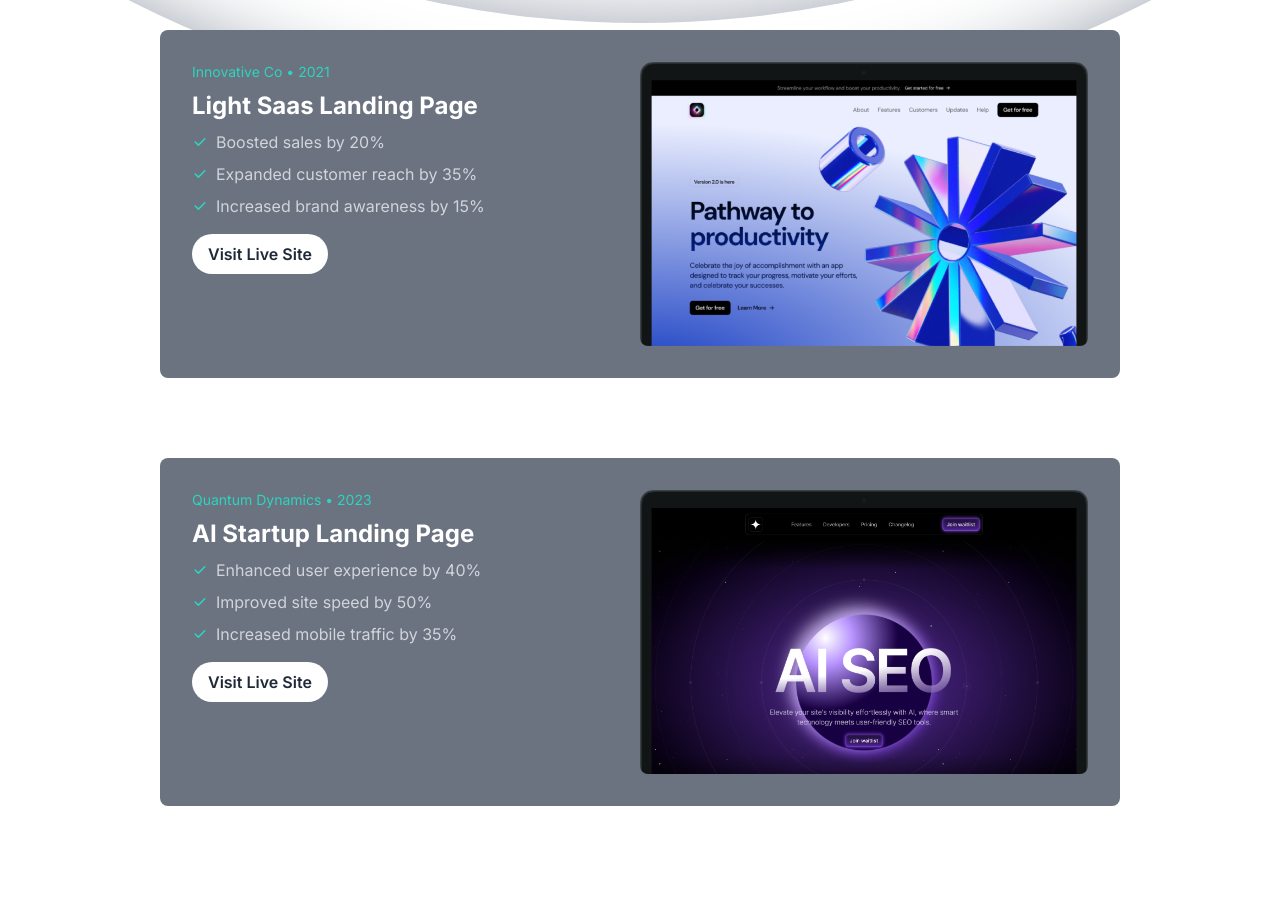
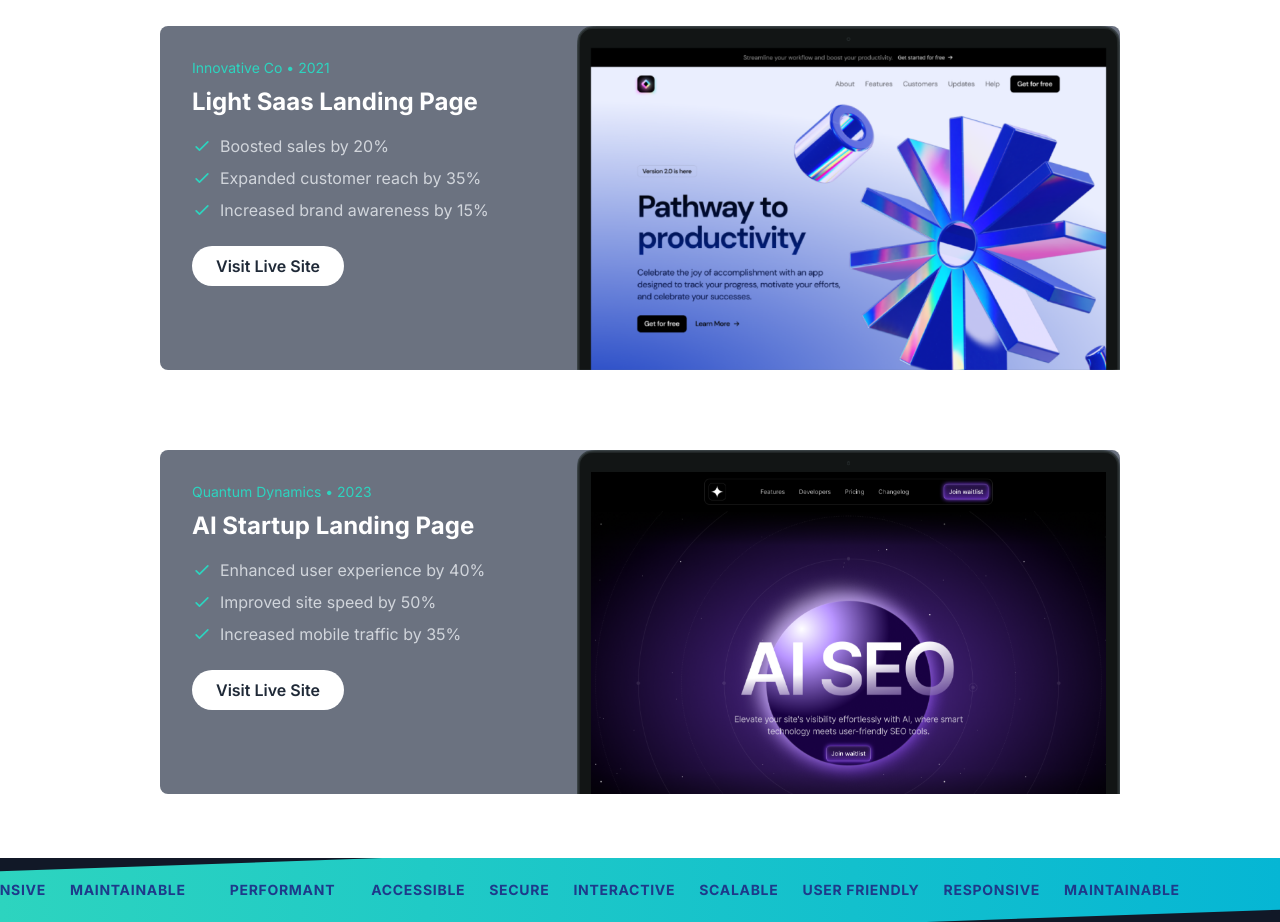
Before and after one commit to Waqar-ahmedkhan/portfolio, a Next.js app: page / in a window 1280 px wide. Shown: the part 1440-2362 px from the top of the page. Before the commit the page ends 2310 px from the top, so only its background shows below. Built offline with nearby package versions, Linux system fonts and the light colour scheme; a web font is replaced by a local one.

Commit message:
add tape

```diff
--- a/src/app/page.tsx
+++ b/src/app/page.tsx
@@ -1,6 +1,8 @@
+
 import { Header } from "@/sections/Header";
 import { HeroSection } from "@/sections/Hero";
 import { ProjectsSection } from "@/sections/Projects";
+import TiltedScrollingTape from "@/sections/Tape";
 
 export default function Home() {
   return (
@@ -8,6 +10,8 @@ export default function Home() {
       <Header/>
      <HeroSection/>
      <ProjectsSection/>
+     <TiltedScrollingTape/>
+
     </div>
   );
 }
--- a/src/components/HeroRings.tsx
+++ b/src/components/HeroRings.tsx
@@ -4,6 +4,9 @@ function HeroRings() {
   return (
     <>
      {/* Hero rings */}
+     <div className='dark:block hidden'>
+
+
      <div className="hero-ring size-[650px] md:size-[710px]"></div>
           <div className="hero-ring size-[750px] md:size-[850px]"></div>
           <div className="hero-ring size-[850px] md:size-[1050px]"></div>
@@ -13,7 +16,7 @@ function HeroRings() {
           <div className="hero-ring size-[1350px] md:size-[1850px]"></div>
           <div className="hero-ring size-[1450px] md:size-[2050px]"></div>
           <div className="hero-ring size-[1550px] md:size-[2250px]"></div>
-
+          </div>
     </>
   )
 }
--- a/src/components/ProjectCards.tsx
+++ b/src/components/ProjectCards.tsx
@@ -1,18 +1,19 @@
+import React from 'react';
 import Image from "next/image";
 
-export const ProjectCard = ({ project }:any) => (
-  <div className="dark:bg-gray-800 bg-gray-500 rounded-lg p-8 mb-6">
+export const ProjectCard = ({ project }: any) => (
+  <div className="dark:bg-gray-800 bg-gray-500  rounded-lg ">
     <div className="flex flex-col md:flex-row">
-      <div className="md:w-1/2 pr-4">
+      <div className="md:w-1/2 p-8">
         <p className="text-teal-400 text-sm mb-2">{project.company} • {project.year}</p>
-        <h3 className="text-white text-2xl font-bold mb-2">{project.title}</h3>
-        <ul className="text-gray-300 mb-4">
-          {project.results.map((result:any, index:number) => (
-            <li key={index} className="flex items-center mb-2">
-              <svg className="w-4 h-4 mr-2 text-teal-400" fill="currentColor" viewBox="0 0 20 20">
-                <path fillRule="evenodd" d="M16.707 5.293a1 1 0 010 1.414l-8 8a1 1 0 01-1.414 0l-4-4a1 1 0 011.414-1.414L8 12.586l7.293-7.293a1 1 0 011.414 0z" clipRule="evenodd" />
+        <h3 className="text-white text-2xl font-bold mb-4">{project.title}</h3>
+        <ul className="text-gray-300 mb-6 space-y-2">
+          {project.results.map((result: any, index: number) => (
+            <li key={index} className="flex items-start">
+              <svg className="w-5 h-5 mr-2 text-teal-400 flex-shrink-0 mt-0.5" fill="none" stroke="currentColor" viewBox="0 0 24 24" xmlns="http://www.w3.org/2000/svg">
+                <path strokeLinecap="round" strokeLinejoin="round" strokeWidth={2} d="M5 13l4 4L19 7" />
               </svg>
-              {result.title}
+              <span>{result.title}</span>
             </li>
           ))}
         </ul>
@@ -20,13 +21,17 @@ export const ProjectCard = ({ project }:any) => (
           href={project.link}
           target="_blank"
           rel="noopener noreferrer"
-          className="inline-block bg-white text-gray-800 px-4 py-2 rounded-full font-semibold hover:bg-gray-200 transition duration-300"
+          className="inline-block bg-white text-gray-800 px-6 py-2 rounded-full font-semibold hover:bg-gray-200 transition duration-300"
         >
           Visit Live Site
         </a>
       </div>
-      <div className="md:w-1/2 mt-4 md:mt-0">
-        <Image src={project.image} alt={project.title} className="rounded-lg w-full h-auto" />
+      <div className="md:w-[40rem] relative overflow-x-auto  md:h-full">
+        <Image
+          src={project.image}
+          alt={project.title}
+
+        />
       </div>
     </div>
   </div>
--- a/src/sections/Tape.tsx
+++ b/src/sections/Tape.tsx
@@ -1,3 +1,72 @@
-export const TapeSection = () => {
-  return <div>Tape Section</div>;
+"use client";
+import React, { useState } from "react";
+import { motion } from "framer-motion";
+
+const features = [
+  "PERFORMANT",
+  "ACCESSIBLE",
+  "SECURE",
+  "INTERACTIVE",
+  "SCALABLE",
+  "USER FRIENDLY",
+  "RESPONSIVE",
+  "MAINTAINABLE",
+];
+
+const TiltedScrollingTape = () => {
+  const [isPaused, setIsPaused] = useState(false);
+  const [hoveredFeature, setHoveredFeature] = useState<string | null>(null);
+
+  return (
+    <div
+      className="relative w-full h-16 overflow-hidden bg-gray-900 cursor-pointer"
+      onMouseEnter={() => setIsPaused(true)}
+      onMouseLeave={() => setIsPaused(false)}
+    >
+      {/* Create a repeating background with slight tilt */}
+      <div
+        className="absolute inset-0 transform -skew-y-2 bg-gradient-to-r from-teal-400 to-cyan-500"
+        style={{ top: "-15%", height: "130%" }}
+      />
+      <motion.div
+        className="flex items-center h-full whitespace-nowrap"
+        animate={{ x: isPaused ? 0 : [0, -4000] }}  // Increased width for longer tape
+        transition={{
+          x: {
+            repeat: Infinity,
+            repeatType: "loop",
+            duration: 30,  // Slower scrolling speed
+            ease: "linear",
+          },
+        }}
+        style={{ gap: "2rem" }}  // Add spacing between elements
+      >
+        {/* Repeat content to fill the tape without cut-off */}
+        {[...Array(2)].map((_, i) => (
+          <div key={i} className="flex items-center space-x-6">
+            {features.map((feature, index) => (
+              <motion.span
+                key={index}
+                className="mx-3 text-gray-900 font-bold text-sm uppercase tracking-wider transition-all duration-300 ease-in-out"
+                onMouseEnter={() => setHoveredFeature(feature)}
+                onMouseLeave={() => setHoveredFeature(null)}
+                whileHover={{ scale: 1.15 }}  // Improved hover scaling
+                style={{
+                  textShadow:
+                    hoveredFeature === feature
+                      ? "0 0 10px rgba(255,255,255,0.8)"
+                      : "none",
+                  color: hoveredFeature === feature ? "white" : "#1e3a8a",  // Text color change on hover
+                }}
+              >
+                {feature}
+              </motion.span>
+            ))}
+          </div>
+        ))}
+      </motion.div>
+    </div>
+  );
 };
+
+export default TiltedScrollingTape;
```
